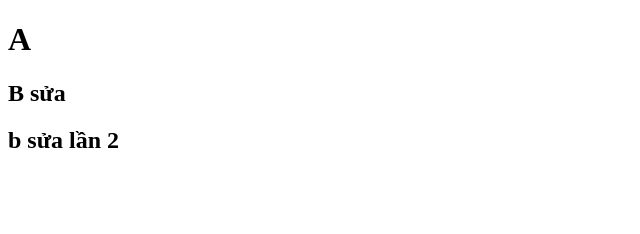
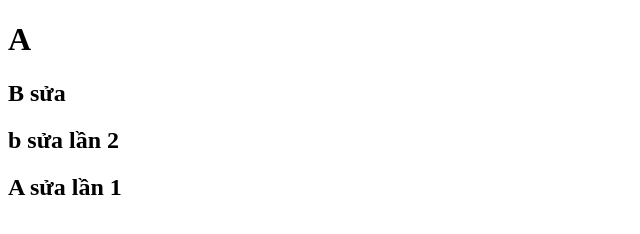
Before and after one commit to trantangtuan/teamAB, a plain HTML site: page index.html in a window 1280 px wide. Shown: the whole page, without its empty margins (0-640 px from the left). Drawn offline with Linux system fonts and the light colour scheme.

Commit message:
a sửa lần 1

```diff
--- a/index.html
+++ b/index.html
@@ -9,5 +9,6 @@
     <h1>A</h1>
     <h2>B sửa</h2>
     <h2>b sửa lần 2</h2>
+    <h2>A sửa lần 1</h2>
   </body>
 </html>
```
